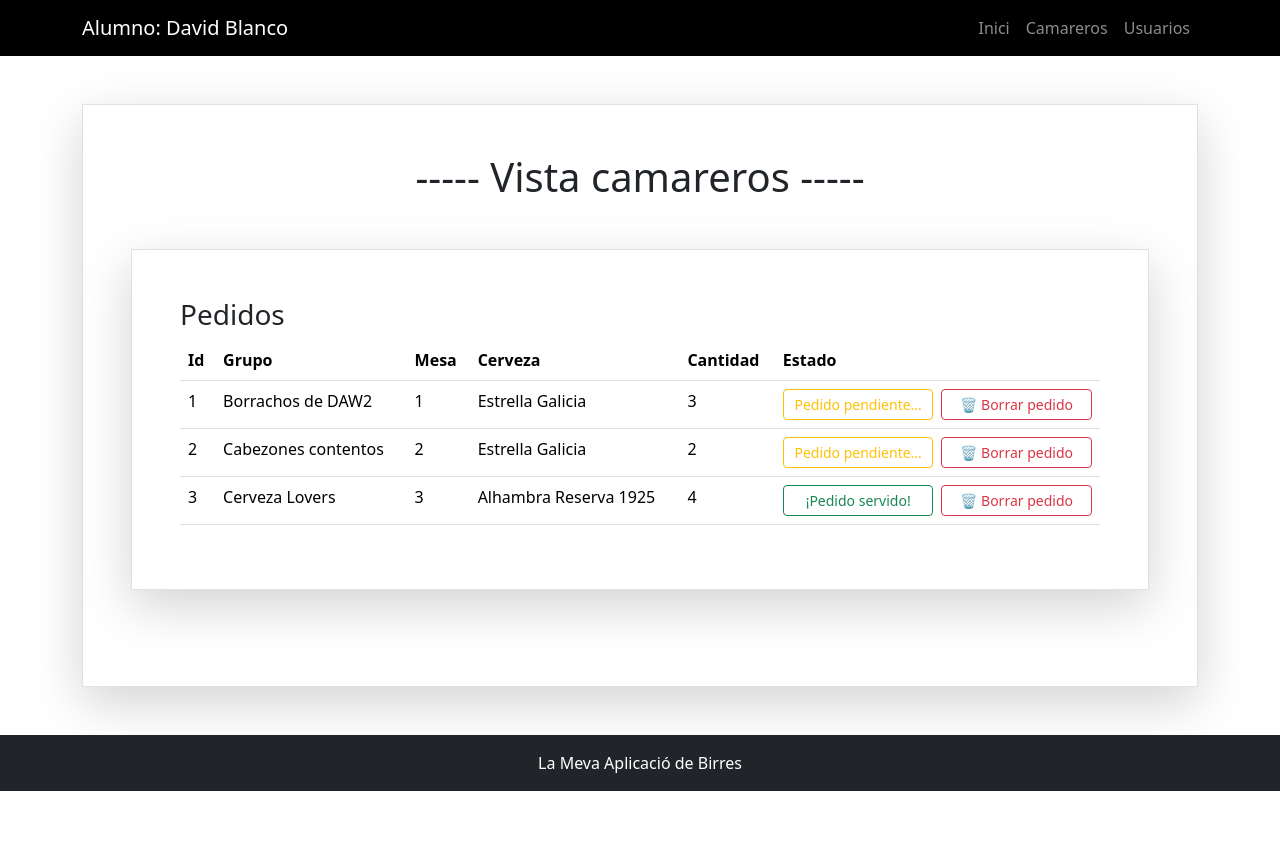
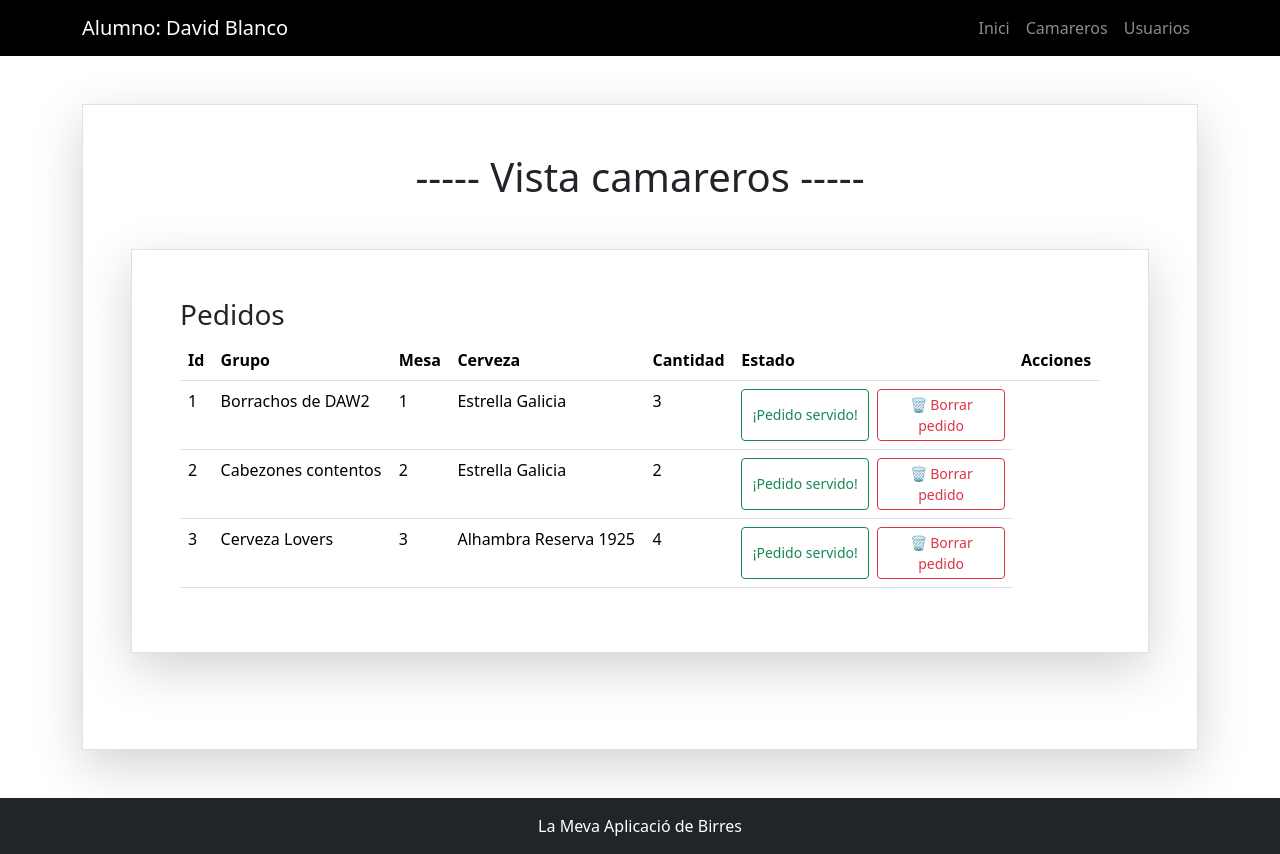
Before and after one commit to davidblancofpllefia/ExamenUF3, a React (Vite) app: page /camareros in a window 1280 px wide. Before the commit the page ends 800 px from the top, so only its background shows below. Built offline with nearby package versions, Linux system fonts and the light colour scheme.

Commit message:
Exercici 7 - Taula de comandes , Exercici 8 - Comanda servida y Exercici 9 - Esborrar comanda

```diff
--- a/src/bd/pedidos.js
+++ b/src/bd/pedidos.js
@@ -5,7 +5,7 @@ export const pedidos = [
       grupo: "Borrachos de DAW2",
       cerveza: "Estrella Galicia",
       cantidad: 3,
-      estado: "pendiente"
+      estado: "servido"
     },
     {
       id: 2,
@@ -13,7 +13,7 @@ export const pedidos = [
       grupo: "Cabezones contentos",
       cerveza: "Estrella Galicia",
       cantidad: 2,
-      estado: "pendiente"
+      estado: "servido"
     },
     {
       id: 3,
--- a/src/components/NuevoPedido.jsx
+++ b/src/components/NuevoPedido.jsx
@@ -1,28 +1,49 @@
 import React, { useState } from 'react';
 import { bd } from '../bd/bd';
 
-function NuevoPedido({ onCervezaSelect }) {
+function NuevoPedido({ onCervezaSelect, onAgregarPedido }) {
   const [selectedCerveza, setSelectedCerveza] = useState('');
   const [cantidad, setCantidad] = useState(0);
+  const [nombreGrupo, setNombreGrupo] = useState('');
+  const [numeroMesa, setNumeroMesa] = useState('');
 
   const handleCervezaChange = (e) => {
     const id = e.target.value;
     setSelectedCerveza(id);
-    onCervezaSelect(id);
+    if (onCervezaSelect) onCervezaSelect(id);
   };
 
   const handleCantidadChange = (e) => {
     setCantidad(e.target.value);
   };
 
+
+  const handleSubmit = () => {
+    if (!selectedCerveza || cantidad <= 0) return;
+
+    const nuevaCerveza = bd.find(c => c.id === parseInt(selectedCerveza));
+    const nuevoPedido = {
+      grupo: nombreGrupo || "Borrachos de DAW2",
+      numeroMesa: numeroMesa || 1,
+      cerveza: nuevaCerveza.nombre,
+      cantidad: parseInt(cantidad),
+      estado: "pendiente"
+    };
+
+    onAgregarPedido(nuevoPedido);
+  };
+
+
   return (
     <div>
       <h3>Grupo</h3>
       <label htmlFor="nombreGrupo" className="label-control">Nombre del grupo:</label>
-      <input type="text" className="form-control mt-2" placeholder="Borrachos de DAW2" />
+      <input type="text" className="form-control mt-2" placeholder="Borrachos de DAW2"
+             value={nombreGrupo} onChange={(e) => setNombreGrupo(e.target.value)} />
 
       <label htmlFor="numeroMesa" className="label-control">Mesa número:</label>
-      <input type="number" className="form-control mt-2" placeholder="0" />
+      <input type="number" className="form-control mt-2" placeholder="0"
+             value={numeroMesa} onChange={(e) => setNumeroMesa(e.target.value)} />
 
       <h3 className="mt-5">Haz tu pedido</h3>
 
@@ -50,7 +71,8 @@ function NuevoPedido({ onCervezaSelect }) {
         />
       </div>
 
-      <button className="btn btn-success mt-4 w-100">¡Enviar pedido!</button>
+      <button className="btn btn-success mt-4 w-100" onClick={handleSubmit}>¡Enviar pedido!</button>
+
     </div>
   );
 }
--- a/src/components/TablaPedidos.jsx
+++ b/src/components/TablaPedidos.jsx
@@ -1,7 +1,6 @@
 import React from 'react';
-import { pedidos } from '../bd/pedidos';
 
-function TablaPedidos() {
+function Camareros({ pedidos, borrarPedido, cambiarEstadoPedido }) {
   return (
     <div className="container mt-5 mb-5 p-5 border shadow-lg">
       <h3>Pedidos</h3>
@@ -14,6 +13,7 @@ function TablaPedidos() {
             <th>Cerveza</th>
             <th>Cantidad</th>
             <th>Estado</th>
+            <th>Acciones</th>
           </tr>
         </thead>
         <tbody>
@@ -26,10 +26,21 @@ function TablaPedidos() {
               <td>{pedido.cantidad}</td>
               <td>
                 <div className="d-flex gap-2">
-                  <button className={`btn btn-sm w-100 ${pedido.estado === 'pendiente' ? 'btn-outline-warning' : 'btn-outline-success'}`}>
+                  <button
+                    className={`btn btn-sm w-100 ${
+                      pedido.estado === 'pendiente' ? 'btn-outline-warning' : 'btn-outline-success'
+                    }`}
+                    onClick={() => cambiarEstadoPedido(pedido.id)}
+                  >
                     {pedido.estado === 'pendiente' ? 'Pedido pendiente...' : '¡Pedido servido!'}
                   </button>
-                  <button className="btn btn-outline-danger w-100 btn-sm">🗑 Borrar pedido</button>
+
+                  <button
+                    className="btn btn-outline-danger w-100 btn-sm"
+                    onClick={() => borrarPedido(pedido.id)}
+                  >
+                    🗑 Borrar pedido
+                  </button>
                 </div>
               </td>
             </tr>
@@ -40,4 +51,4 @@ function TablaPedidos() {
   );
 }
 
-export default TablaPedidos;
+export default Camareros;
--- a/src/views/Camareros.jsx
+++ b/src/views/Camareros.jsx
@@ -2,13 +2,29 @@ import React, { useState } from 'react';
 import TablaPedidos from '../components/TablaPedidos';
 import { pedidos as pedidosData } from '../bd/pedidos';
 
+
+
 function Camareros() {
   const [pedidosState, setPedidosState] = useState(pedidosData);
+
+  const borrarPedido = (id) => {
+    setPedidosState(pedidosState.filter(pedido => pedido.id !== id));
+  };
+
+  const cambiarEstadoPedido = (id) => {
+    setPedidosState(
+      pedidosState.map((pedido) =>
+        pedido.id === id
+          ? { ...pedido, estado: pedido.estado === 'pendiente' ? 'servido' : 'pendiente' }  // Cambia el estado
+          : pedido
+      )
+    );
+  };
 
   return (
     <div className="container mt-5 mb-5 p-5 border shadow-lg">
       <h1 className="text-center mb-5">----- Vista camareros -----</h1>
-      <TablaPedidos pedidos={pedidosState} />
+      <TablaPedidos pedidos={pedidosState}  borrarPedido={borrarPedido} cambiarEstadoPedido={cambiarEstadoPedido} />
     </div>
   );
 }
--- a/src/views/Usuarios.jsx
+++ b/src/views/Usuarios.jsx
@@ -1,14 +1,34 @@
 import React, { useState } from 'react';
 import NuevoPedido from '../components/NuevoPedido';
 import FichaBirra from '../components/FichaBirra';
+import TablaPedidos from '../components/TablaPedidos';
 import { bd } from '../bd/bd';
 
 function Usuarios() {
   const [cervezaInfo, setCervezaInfo] = useState(null);
+  const [pedidosState, setPedidosState] = useState([]);
 
   const handleCervezaSelect = (id) => {
     const selectedCerveza = bd.find((cerveza) => cerveza.id === parseInt(id));
     setCervezaInfo(selectedCerveza);
+  };
+
+  const agregarPedido = (nuevoPedido) => {
+    setPedidosState((prevPedidos) => [...prevPedidos, nuevoPedido]);
+  };
+
+  const borrarPedido = (id) => {
+    setPedidosState((prev) => prev.filter(p => p.id !== id));
+  };
+
+  const cambiarEstadoPedido = (id) => {
+    setPedidosState((prev) =>
+      prev.map((pedido) =>
+        pedido.id === id
+          ? { ...pedido, estado: pedido.estado === 'pendiente' ? 'servido' : 'pendiente' }
+          : pedido
+      )
+    );
   };
 
   return (
@@ -16,19 +36,29 @@ function Usuarios() {
       <h1 className="text-center mb-5">----- Vista usuario -----</h1>
       <div className="row">
         <div className="col-md-6">
-          <NuevoPedido onCervezaSelect={handleCervezaSelect} />
+          <NuevoPedido
+            onCervezaSelect={handleCervezaSelect}
+            onAgregarPedido={agregarPedido}
+          />
         </div>
 
         <div className="col-md-6 border">
-            {cervezaInfo && (
+          {cervezaInfo && (
             <FichaBirra
-                imagen={cervezaInfo.imagen}
-                nombre={cervezaInfo.nombre}
-                descripcion={cervezaInfo.descripcion}
+              imagen={cervezaInfo.imagen}
+              nombre={cervezaInfo.nombre}
+              descripcion={cervezaInfo.descripcion}
             />
           )}
         </div>
+      </div>
 
+      <div className="mt-5">
+        <TablaPedidos
+          pedidos={pedidosState}
+          borrarPedido={borrarPedido}
+          cambiarEstadoPedido={cambiarEstadoPedido}
+        />
       </div>
     </div>
   );
```
